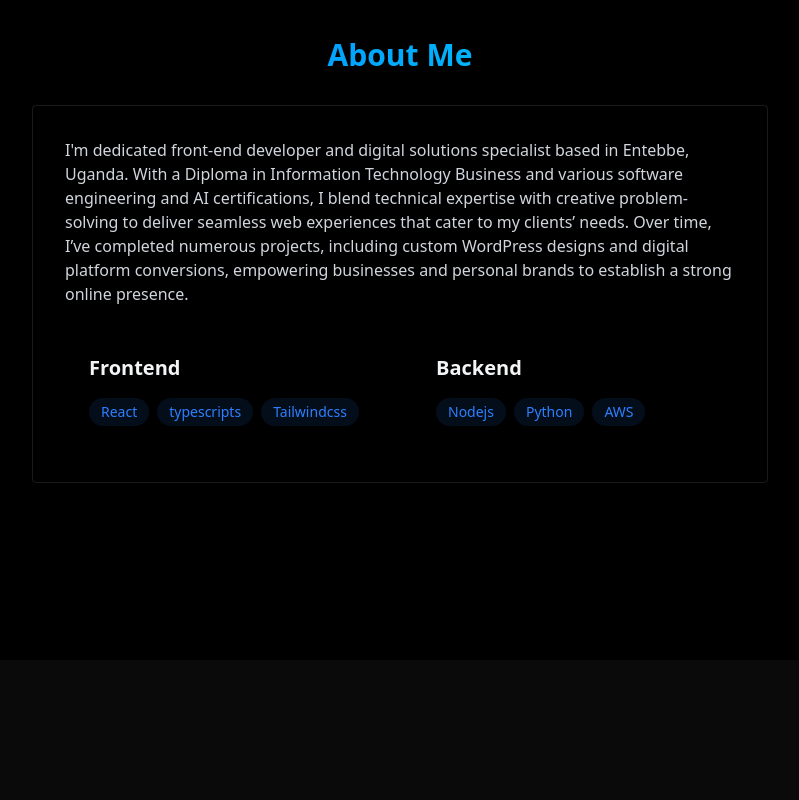
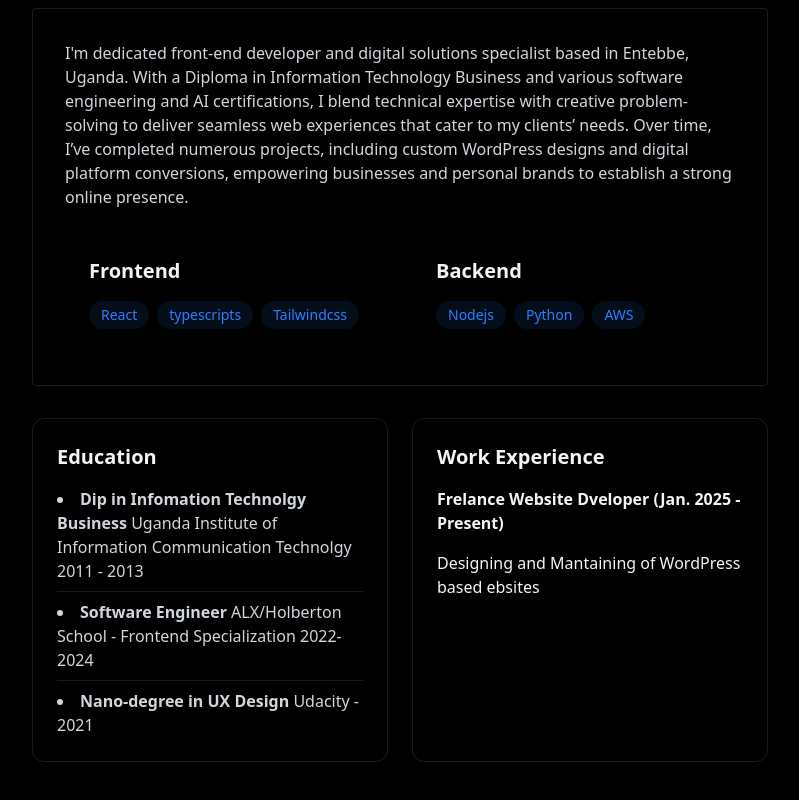
Before and after one commit to Loyoenock/enochportfolio, a React (Vite) app: page / in a window 1280 px wide. Shown: the part 940-1740 px from the top of the page, without its empty margins (240-1039 px from the left). Before the commit the page ends 1600 px from the top, so only its background shows below. Built offline with nearby package versions, Linux system fonts and the light colour scheme.

Commit message:
subsection - Education and work experience added

```diff
--- a/src/components/sections/About.jsx
+++ b/src/components/sections/About.jsx
@@ -46,6 +46,33 @@ export const About = () => {
                         </div>
                     </div>
                 </div>
+
+                <div className="grid grid-cols-1 md:grid-cols-2 gap-6 mt-8">
+                    <div class="p-6 rounded-xl border-white/10 border hover:-transalte-y-1 transition-all">
+                        <h3 class="text-xl font-bold mb-4">Education</h3>
+                        <ul className="list-disc list-inside text-gray-300 space-y-2">
+                            <li>
+                                <strong>Dip in Infomation Technolgy Business   </strong> Uganda Institute of Information Communication Technolgy 2011 - 2013
+                            </li>
+                            <hr className="text-white/10" />
+                            <li>
+                                <strong>Software Engineer</strong> ALX/Holberton School - Frontend Specialization 2022-2024
+                            </li>
+                            <hr className="text-white/10" />
+                            <li>
+                                <strong>Nano-degree in UX Design</strong> Udacity - 2021
+                            </li>
+                        </ul>
+                    </div>
+
+                    <div class="p-6 rounded-xl border-white/10 border hover:-transalte-y-1 transition-all">
+                        <h3 class="text-xl font-bold mb-4">Work Experience</h3>
+                        <div className="space-y-4 tet-gray-300">
+                                <h4 className="font-semibold">Frelance Website Dveloper (Jan. 2025 - Present)</h4>
+                                <p>Designing and Mantaining of WordPress based ebsites</p>
+                        </div>
+                    </div>
+                </div>
             </div>
         </section>
     )
```
